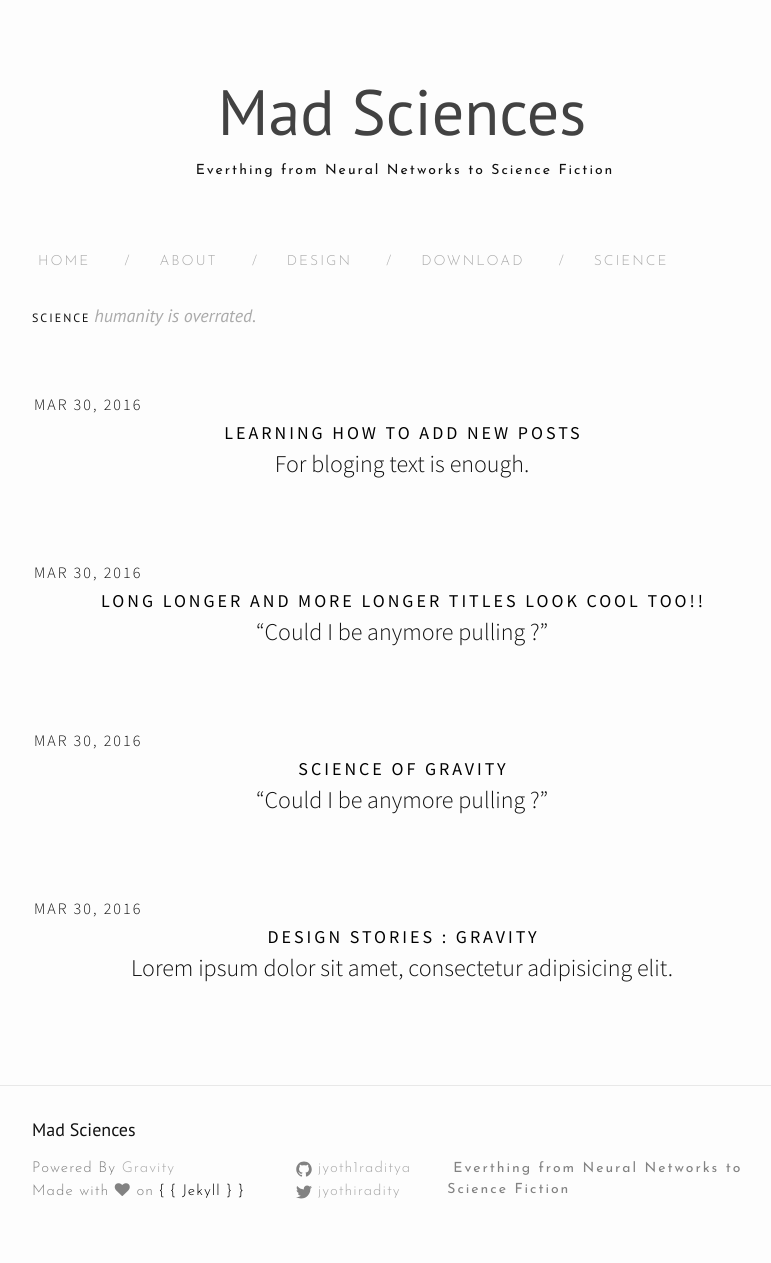
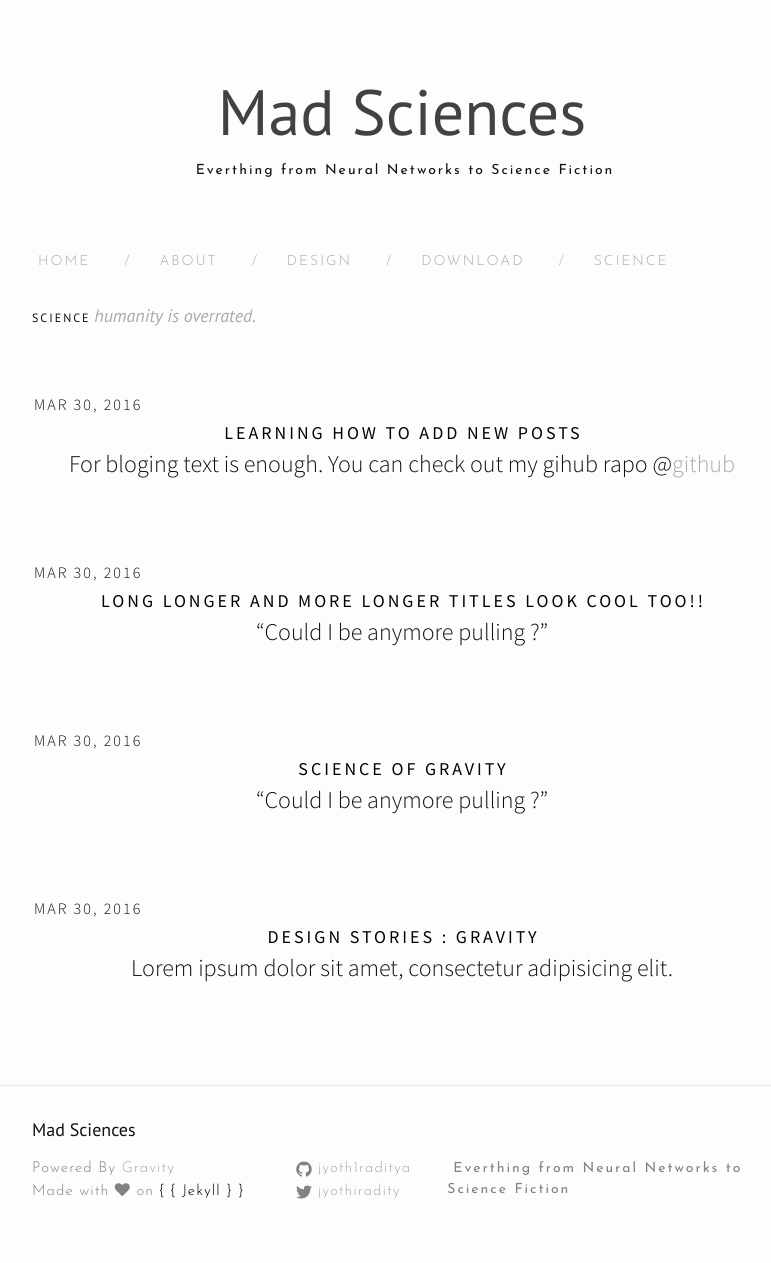
Before and after one commit to Laughing-Boy/home, a Jekyll site: the page built from science.md, in a window 1280 px wide. Shown: the whole page, without its empty margins (238-1009 px from the left). Built offline with Jekyll 4.4.1, drawn with Linux system fonts in a browser that asks for light colours; nearby versions of some CDN libraries.

Commit message:
Single post for testing

```diff
--- a/_posts/2017-06-11-How-to-blog.markdown
+++ b/_posts/2017-06-11-How-to-blog.markdown
@@ -6,10 +6,9 @@ categories: ["science"]
 author: "Jyothir Aditya"
 ---
 For bloging text is enough.
-
 You can check out my gihub rapo @[github][github]
 
-<img src="https://cloud.githubusercontent.com/assets/13018570/26547162/473e8118-448b-11e7-8ba5-ae2dd9f50458.png"/>
+<img src="https://scontent.fdel1-1.fna.fbcdn.net/v/t1.0-9/11846509_872336302851519_3885540184172225488_n.jpg"/>
 
 For codes you can follow this snippet.
 {% highlight python %}
```
